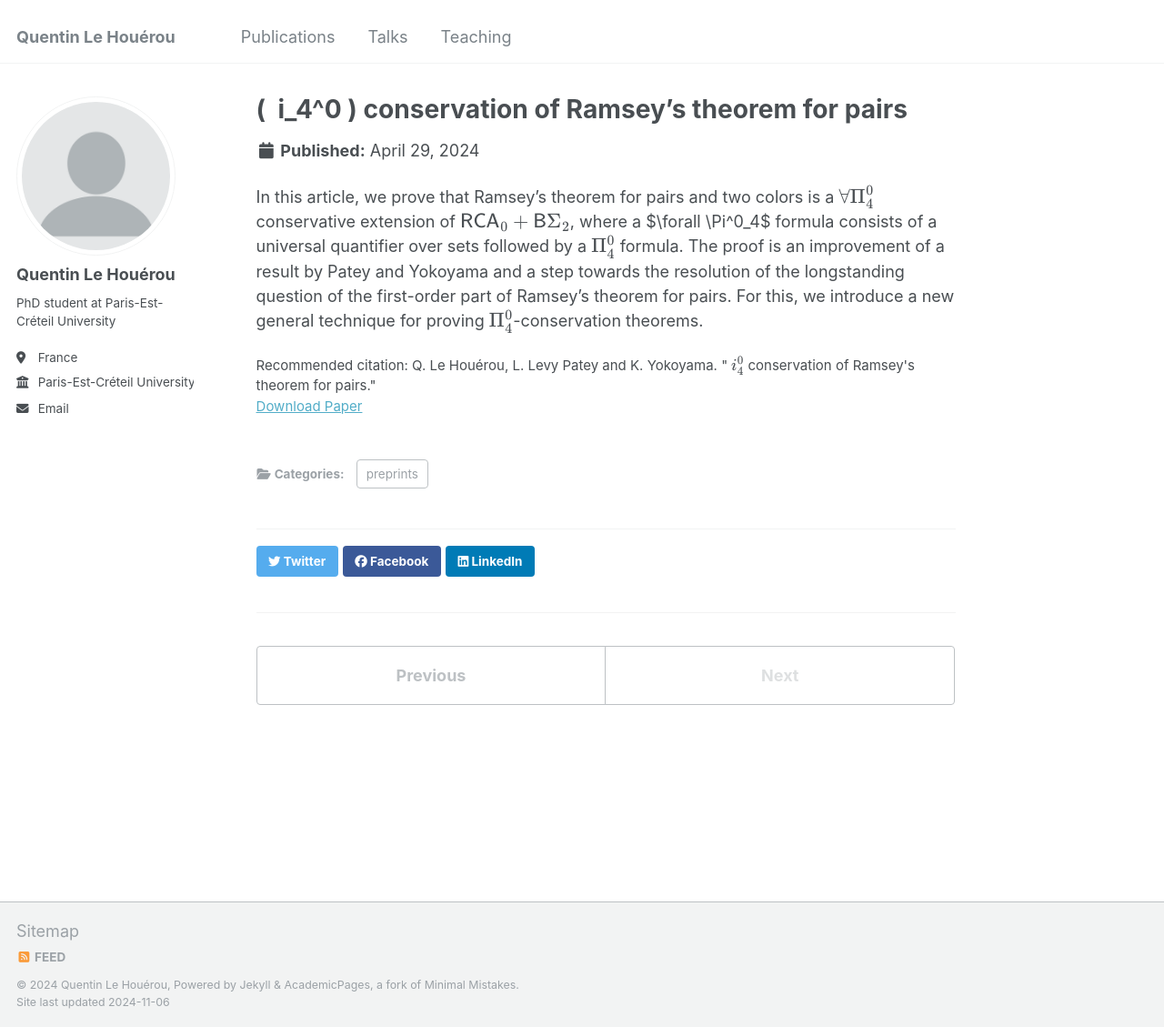
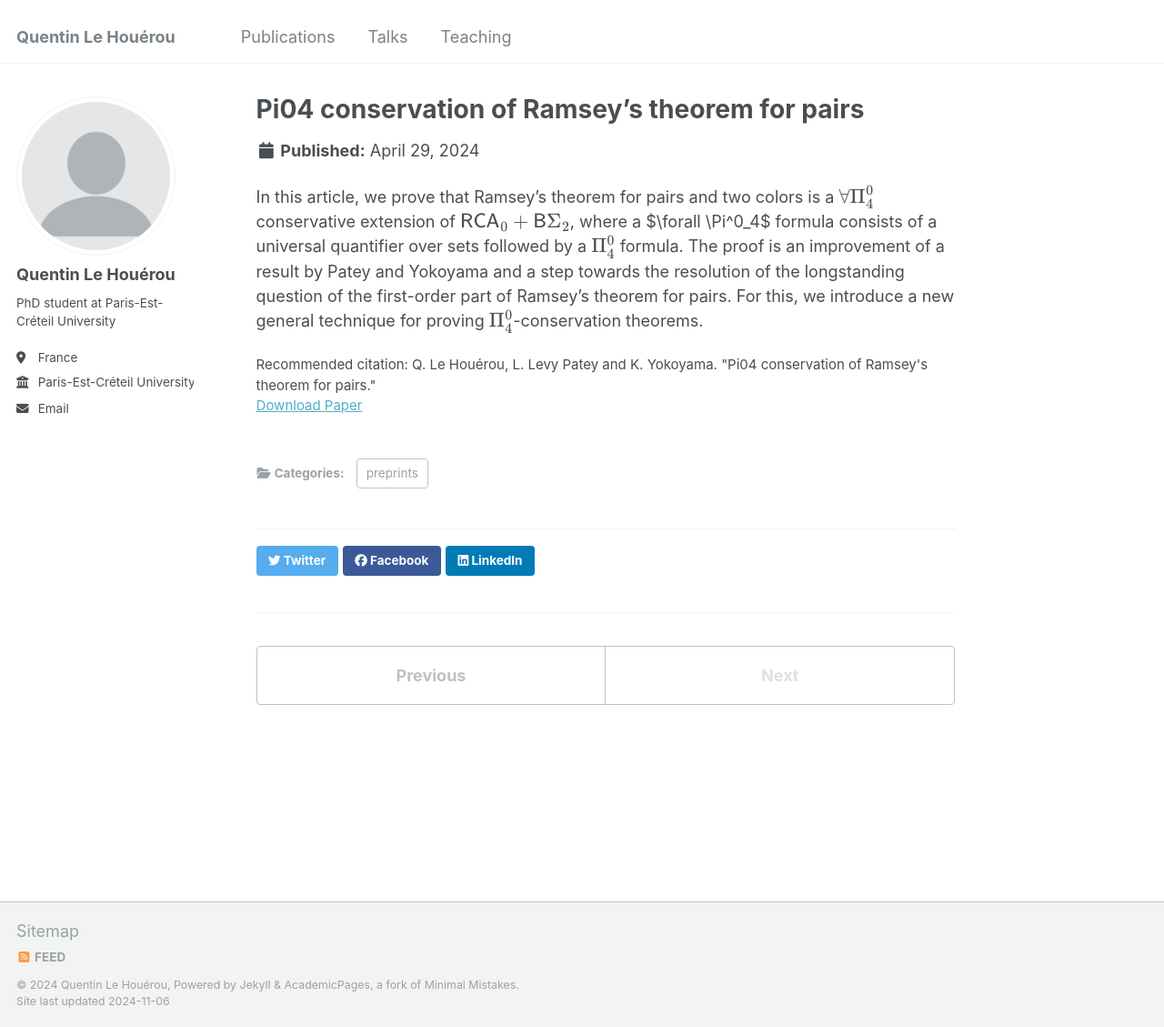
Before and after one commit to QuentinLH/quentinlh.github.io, a Jekyll site: the page built from _publications/houerou2024pi04ramsey.md, in a window 1280 px wide and 1129 px high. Shown: the whole window at 91% size. Built offline with Jekyll 4.4.1, drawn with Linux system fonts in a browser that asks for light colours.

Commit message:
paper 2 try 2

```diff
--- a/_publications/houerou2024pi04ramsey.md
+++ b/_publications/houerou2024pi04ramsey.md
@@ -1,11 +1,11 @@
 ---
-title: "\\( \Pi_4^0 \\) conservation of Ramsey's theorem for pairs"
+title: "Pi04 conservation of Ramsey's theorem for pairs"
 collection: publications
 category: preprints
 permalink: /publication/houerou2024pi04ramsey
 date: 2024-04-29
 paperurl: 'http://academicpages.github.io/files/houerou2024pi04ramsey.pdf'
-citation: "Q. Le Houérou, L. Levy Patey and K. Yokoyama. &quot;\\( \Pi_4^0 \\) conservation of Ramsey's theorem for pairs.&quot; "
+citation: "Q. Le Houérou, L. Levy Patey and K. Yokoyama. &quot;Pi04 conservation of Ramsey's theorem for pairs.&quot; "
 
 
 ---
```
